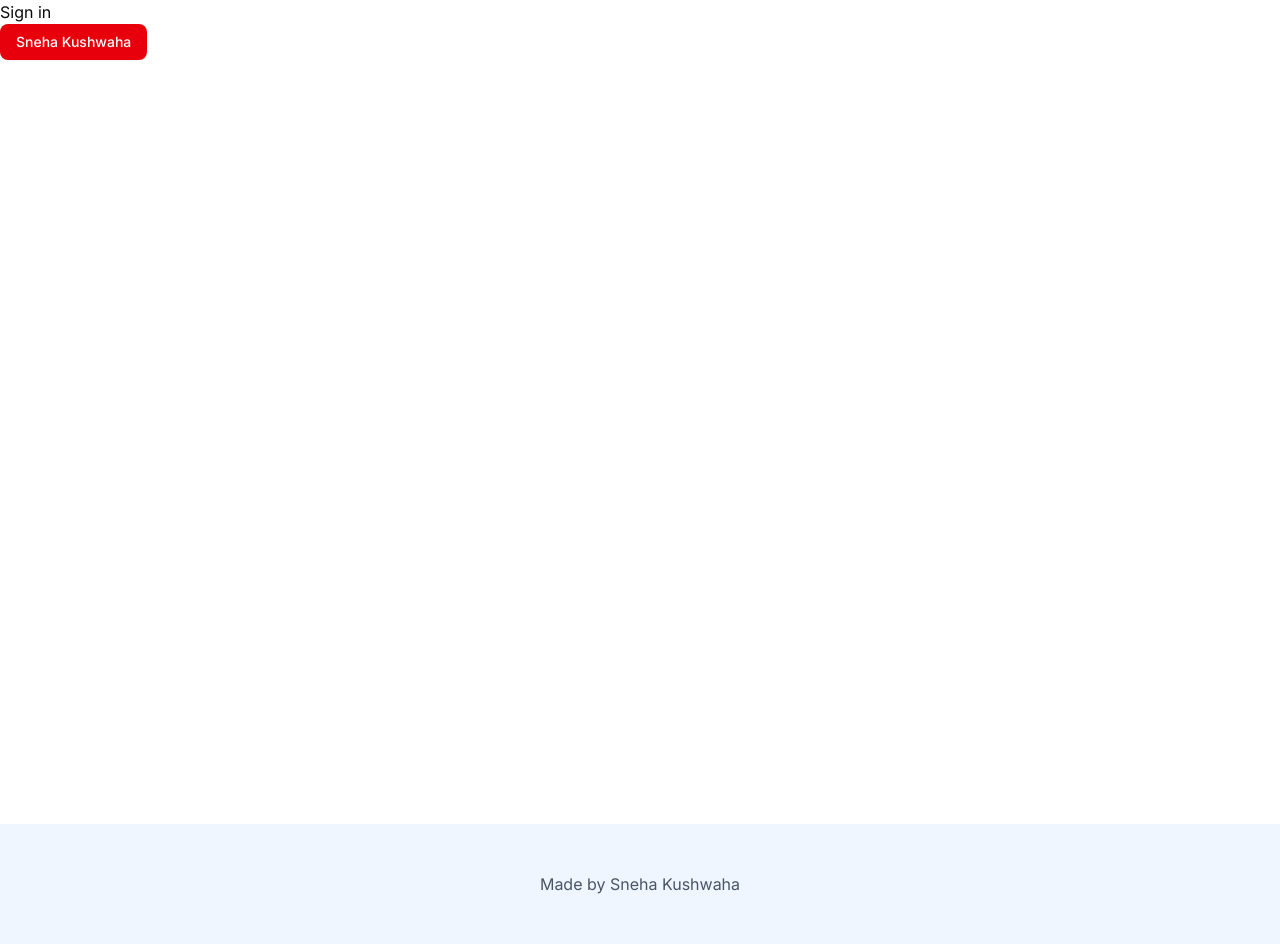
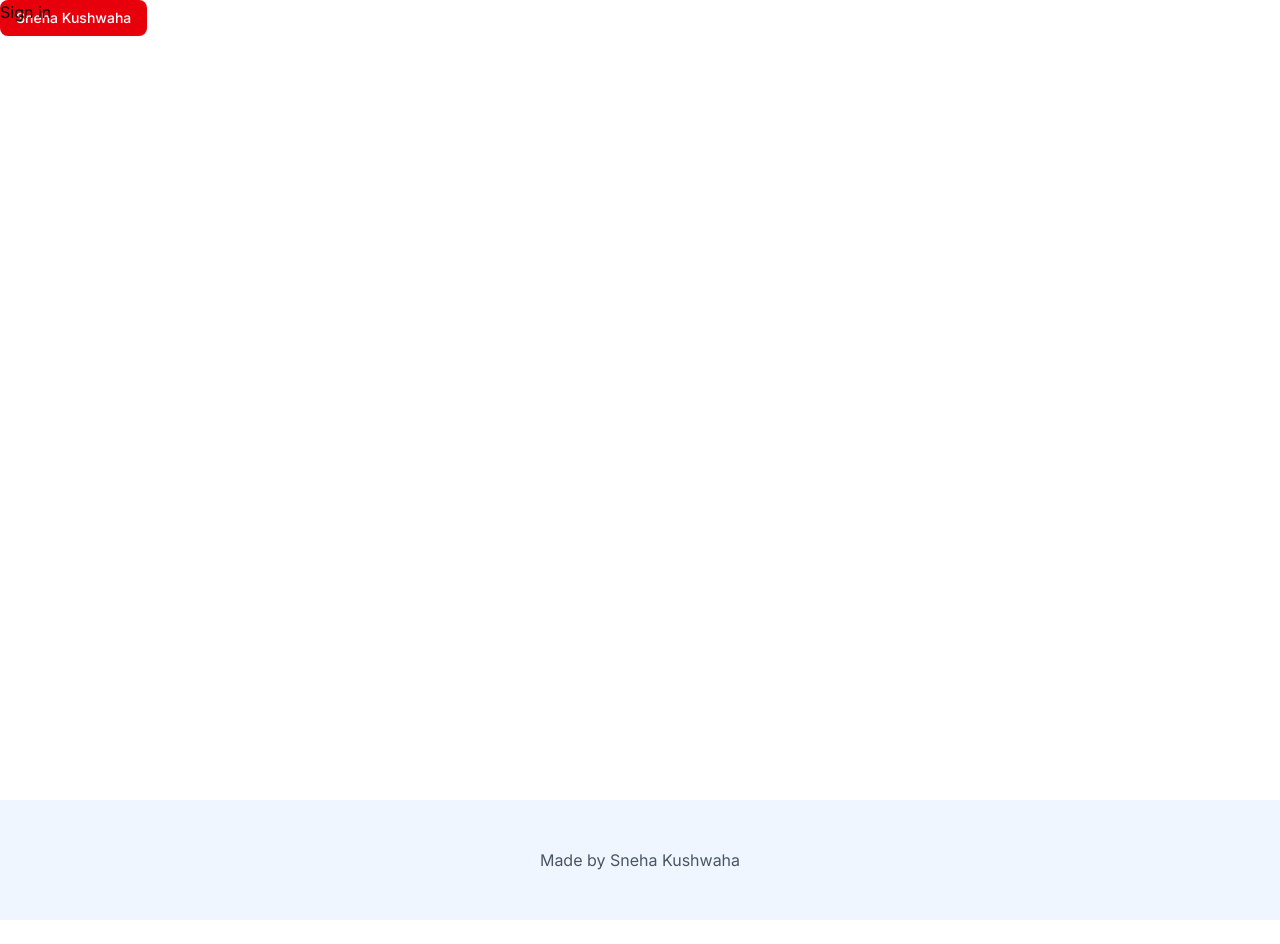
Before and after one commit to Sneha-Kushwaha/WisePenny.ai, a Next.js app: page / in a window 1280 px wide. After the commit the page ends 920 px from the top, so only its background shows below. Built offline with nearby package versions, Linux system fonts and the light colour scheme; no server answers.

Commit message:
Created Sign-in

```diff
--- /dev/null
+++ b/app/(auth)/layout.js
@@ -0,0 +1,9 @@
+import React from 'react'
+
+const AuthLayout = ({ children }) => {
+  return (
+    <div className="flex items-center justify-center min-h-screen bg-gray-50">{children}</div>
+  )
+}
+
+export default AuthLayout;
--- /dev/null
+++ b/app/(auth)/sign-in/[[...sign-in]]/page.jsx
@@ -0,0 +1,10 @@
+import { SignIn } from '@clerk/nextjs';
+import React from 'react'
+
+const Page = () => {
+  return (
+   <SignIn/>
+  )
+}
+
+export default Page;
--- /dev/null
+++ b/app/(auth)/sign-up/[[...sign-up]]/page.jsx
@@ -0,0 +1,10 @@
+import { SignUp } from '@clerk/nextjs';
+import React from 'react';
+
+const Page = () => {
+  return (
+   <SignUp/>
+  )
+}
+
+export default Page;
--- a/components/header.jsx
+++ b/components/header.jsx
@@ -3,7 +3,7 @@ import React from 'react'
 
 const Header = () => {
   return (
-    <div>
+    <div className='fixed top-0'>
         <SignedOut>
               <SignInButton />
         </SignedOut>
```
